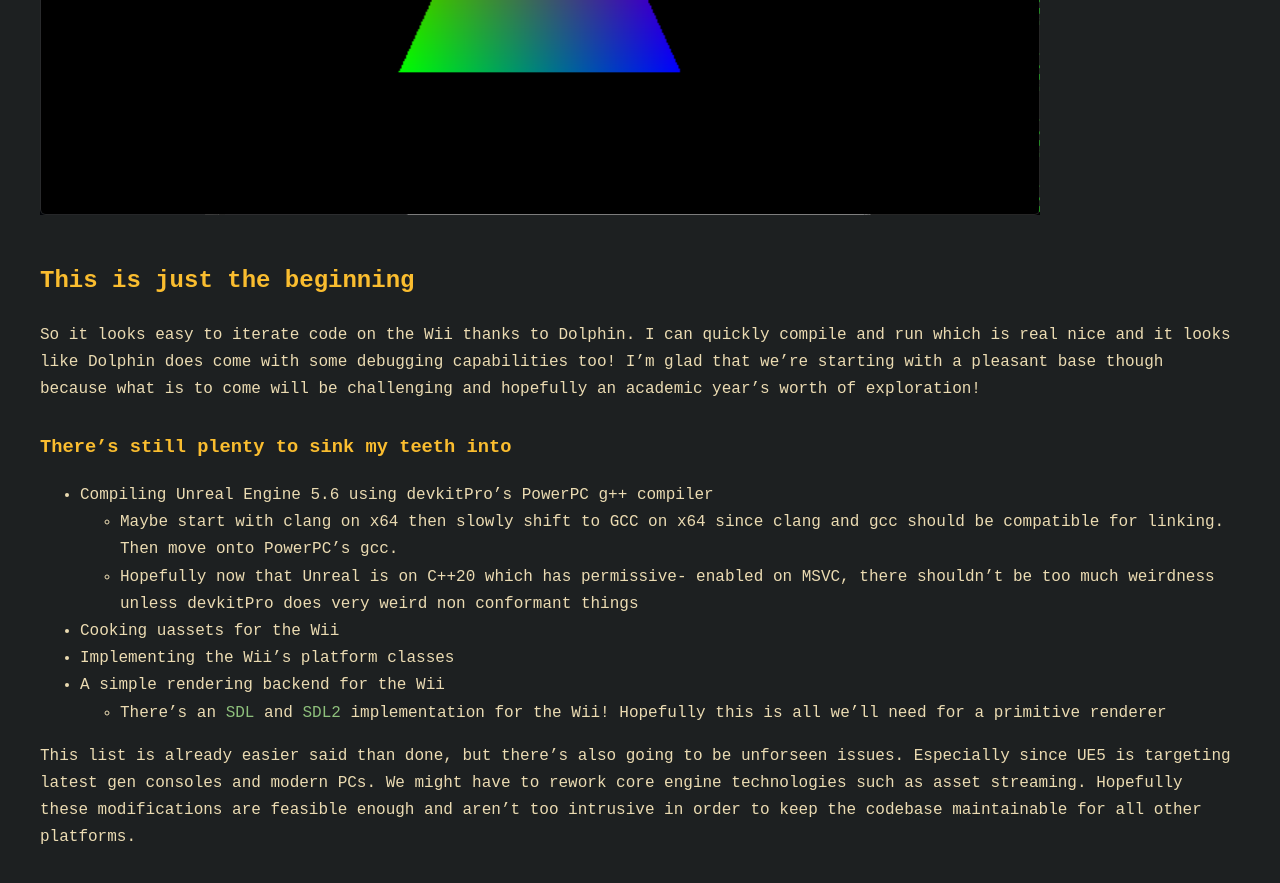
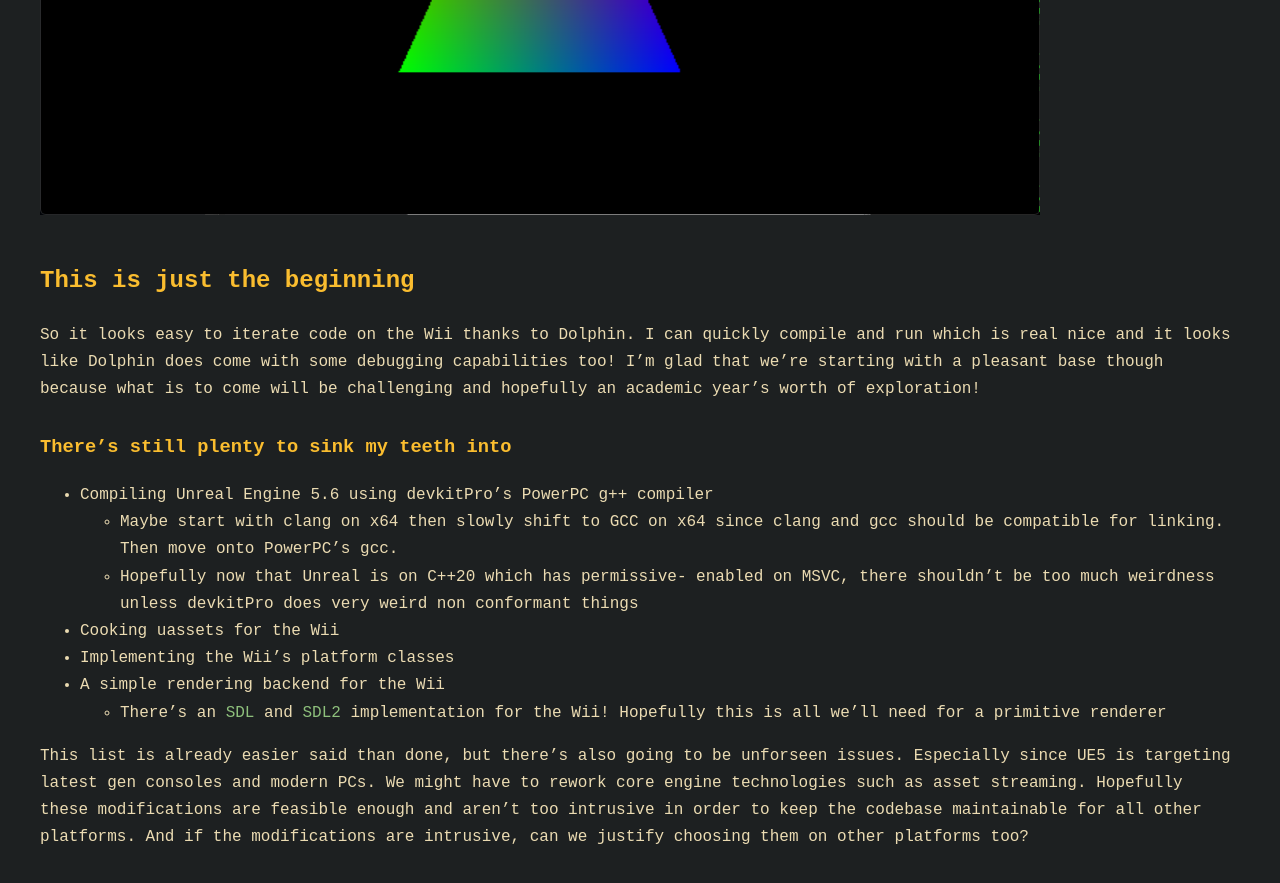
Before and after one commit to goopey7/personal-site, a Jekyll site: the page built from _posts/2025-09-06-UnrealWiiIdea.md, in a window 1280 px wide and 900 px high, scrolled down 1526 px. Shown: the top 883 px of the window. Built offline with Jekyll 4.4.1, drawn with Linux system fonts in a browser that asks for light colours.

Commit message:
finish off with a burning question lol

```diff
--- a/_posts/2025-09-06-UnrealWiiIdea.md
+++ b/_posts/2025-09-06-UnrealWiiIdea.md
@@ -31,4 +31,4 @@ So it looks easy to iterate code on the Wii thanks to Dolphin. I can quickly com
 - A simple rendering backend for the Wii
     - There's an [SDL](https://github.com/dborth/sdl-wii) and [SDL2](https://github.com/devkitPro/pacman-packages/blob/master/wii/SDL2/PKGBUILD) implementation for the Wii! Hopefully this is all we'll need for a primitive renderer
 
-This list is already easier said than done, but there's also going to be unforseen issues. Especially since UE5 is targeting latest gen consoles and modern PCs. We might have to rework core engine technologies such as asset streaming. Hopefully these modifications are feasible enough and aren't too intrusive in order to keep the codebase maintainable for all other platforms.
+This list is already easier said than done, but there's also going to be unforseen issues. Especially since UE5 is targeting latest gen consoles and modern PCs. We might have to rework core engine technologies such as asset streaming. Hopefully these modifications are feasible enough and aren't too intrusive in order to keep the codebase maintainable for all other platforms. And if the modifications are intrusive, can we justify choosing them on other platforms too?
```
